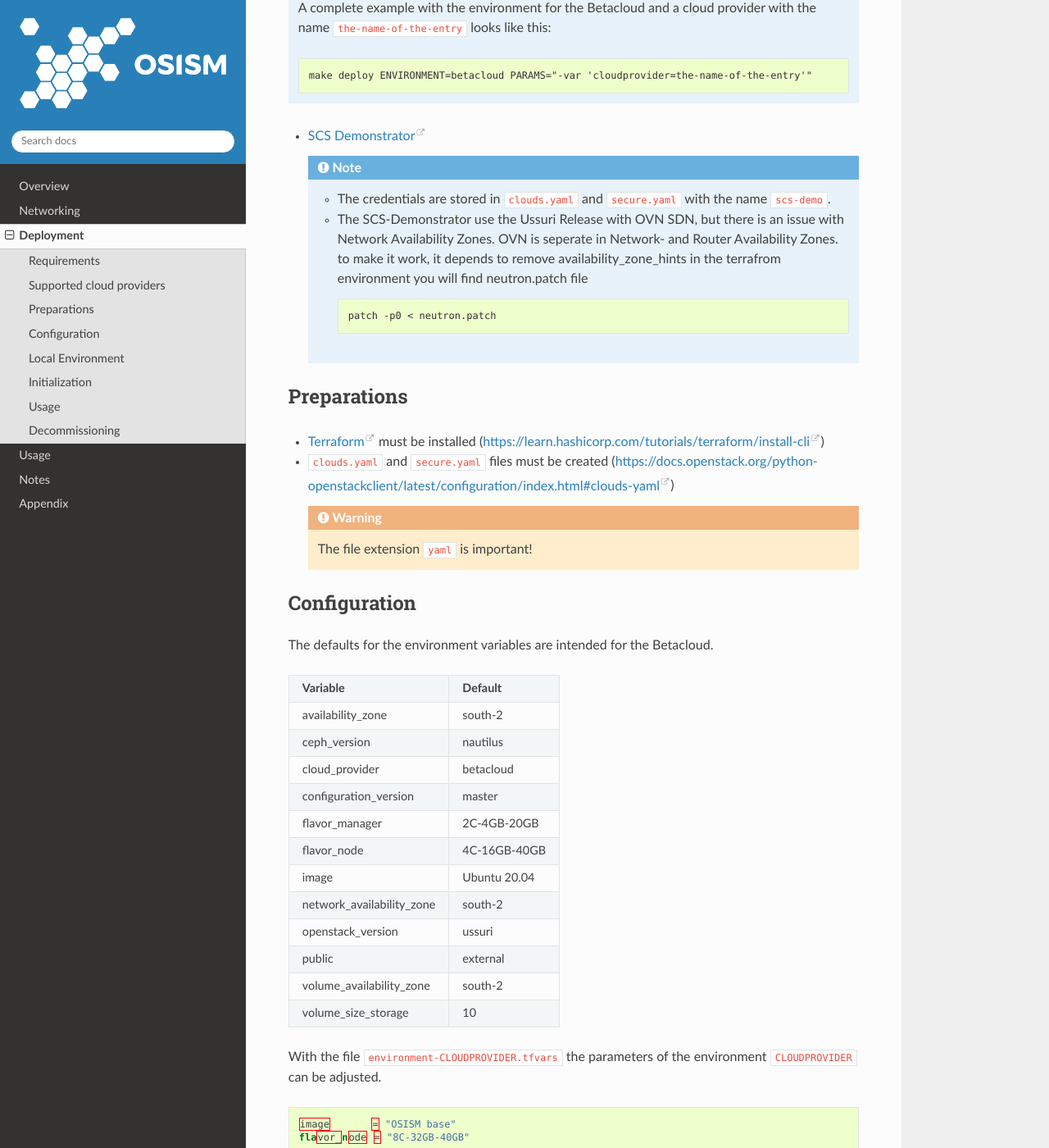
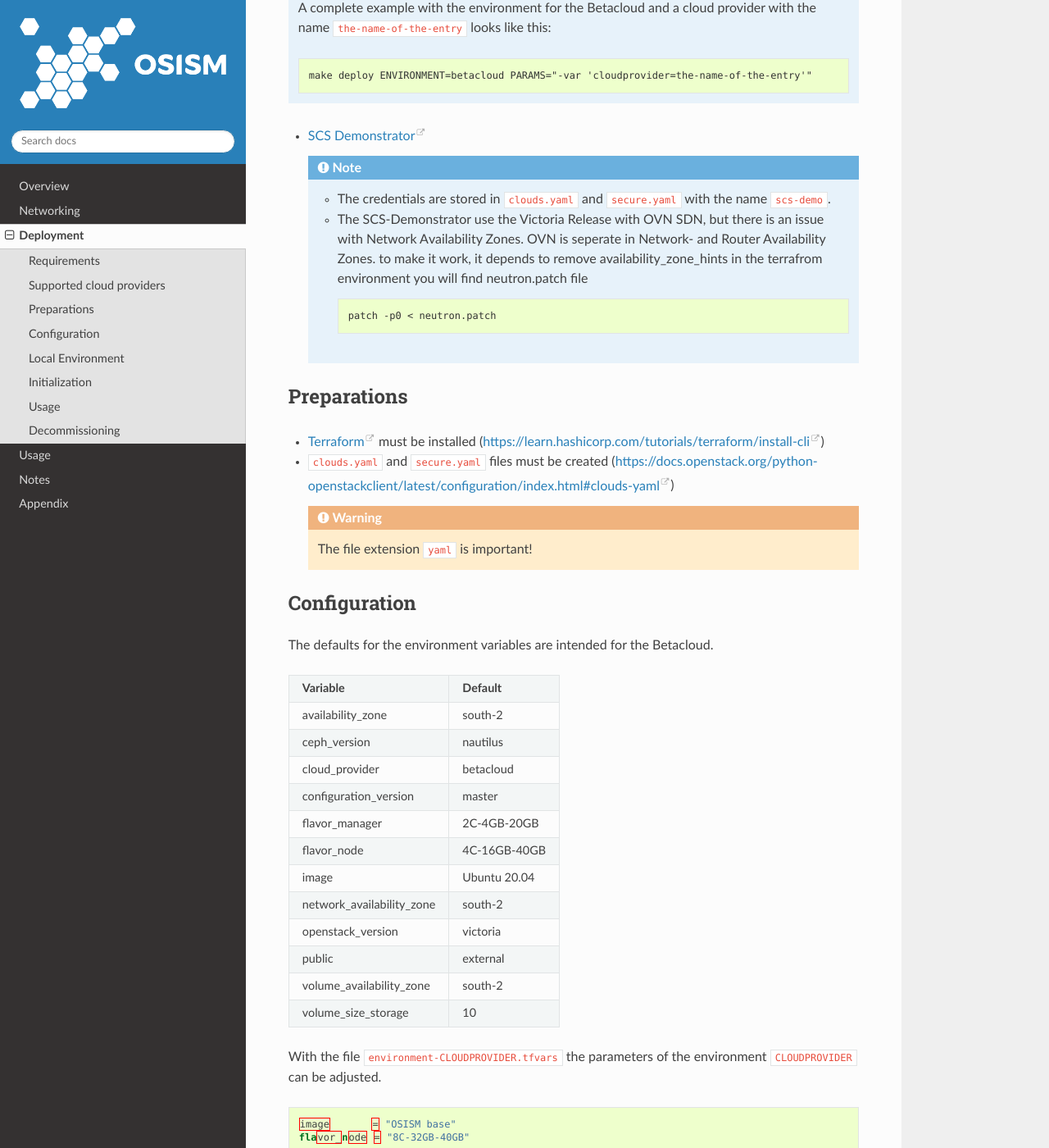
Before and after one commit to osism/testbed, a Sphinx documentation site: the page built from docs/source/deployment.rst, in a window 1280 px wide and 1400 px high, scrolled down 2374 px. Shown: the whole window at 82% size. Built offline with Sphinx 7.4.7 and the Read the Docs theme 2.0.0, drawn with Linux system fonts in a browser that asks for light colours.

Commit message:
Use openstack victoria (#521)
Signed-off-by: Christian Berendt <berendt@betacloud-solutions.de>

```diff
--- a/docs/source/deployment.rst
+++ b/docs/source/deployment.rst
@@ -106,7 +106,7 @@
 
      * The credentials are stored in ``clouds.yaml`` and ``secure.yaml`` with the name ``scs-demo``.
 
-     * The SCS-Demonstrator use the Ussuri Release with OVN SDN, but there is an issue with Network Availability Zones.
+     * The SCS-Demonstrator use the Victoria Release with OVN SDN, but there is an issue with Network Availability Zones.
        OVN is seperate in Network- and Router Availability Zones. to make it work, it depends to remove  availability_zone_hints
        in the terrafrom environment you will find neutron.patch file
 
@@ -141,7 +141,7 @@
 flavor_node               4C-16GB-40GB
 image                     Ubuntu 20.04
 network_availability_zone south-2
-openstack_version         ussuri
+openstack_version         victoria
 public                    external
 volume_availability_zone  south-2
 volume_size_storage       10
--- a/docs/source/overview.rst
+++ b/docs/source/overview.rst
@@ -34,7 +34,8 @@
 * Rocky
 * Stein
 * Train
-* Ussuri (**default**)
+* Ussuri
+* Victoria (**default**)
 
 Services
 ========
```
Also changed, not shown: 9 other files.
